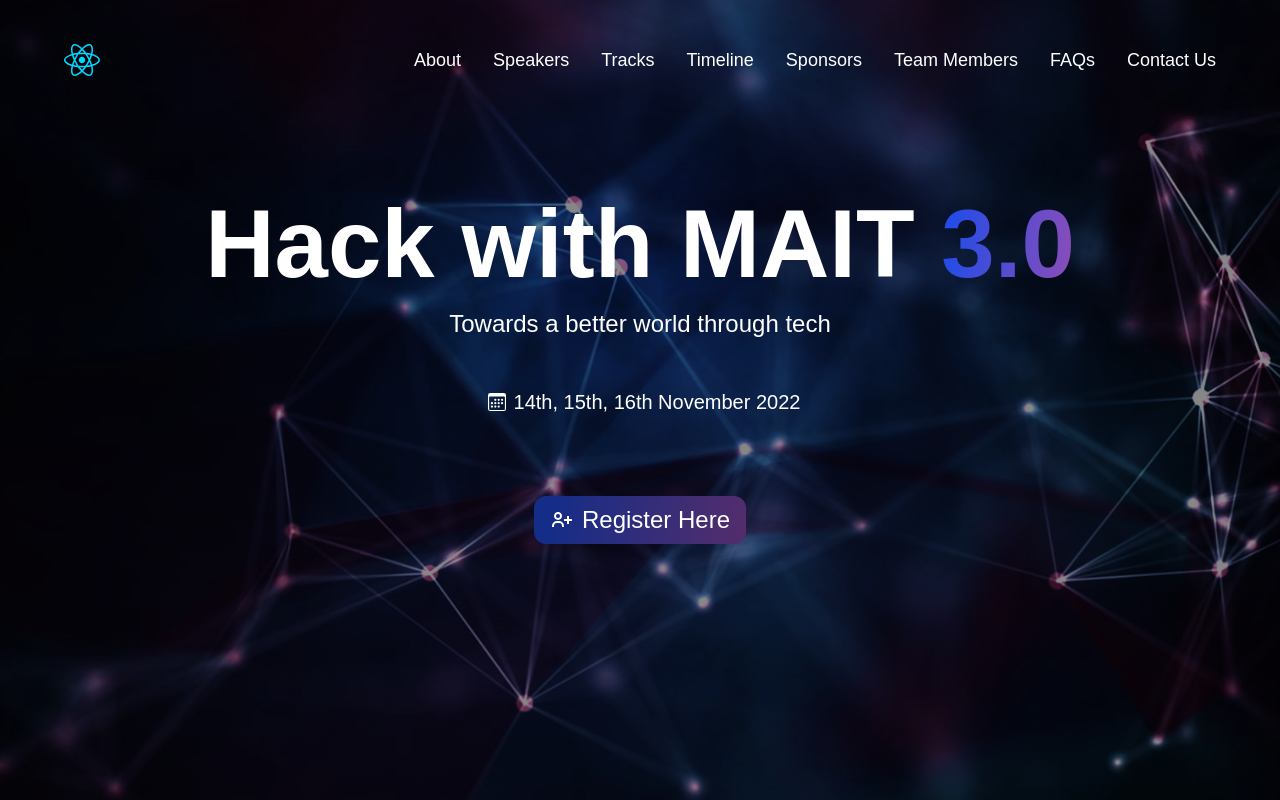
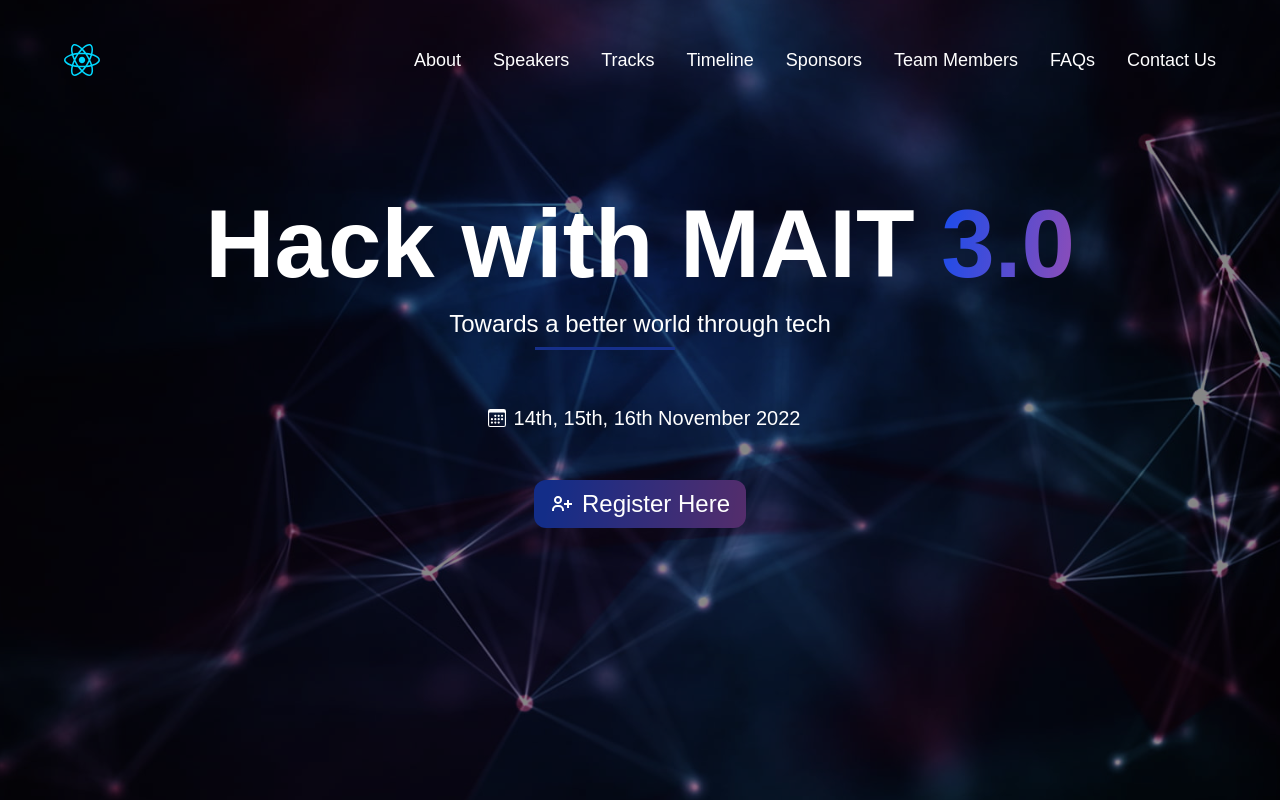
Before and after one commit to nawed2611/hackwithmait, a React (Vite) app: page / in a window 1280 px wide. Shown: the top 800 px of the page. Built offline with nearby package versions, Linux system fonts and the light colour scheme; a web font is replaced by a local one; what tw-elements would draw is missing.

Commit message:
Add changes

```diff
--- a/src/index.css
+++ b/src/index.css
@@ -40,7 +40,6 @@
 /* Track */
 ::-webkit-scrollbar-track {
   background: linear-gradient(99.17deg, #16308b 6.86%, #984db3 106.87%);
-
 }
 
 /* Handle */
@@ -50,6 +49,39 @@
 
 /* Handle on hover */
 ::-webkit-scrollbar-thumb:hover {
-
   background: #708790;
 }
+.svg-wrapper {
+  transform: translateY(-50%);
+}
+
+.svg-wrapper svg {
+  position: absolute;
+  top: 48%;
+}
+
+.shape {
+  fill: transparent;
+  stroke-dasharray: 140 540;
+  stroke-dashoffset: -474;
+  stroke-width: 6px;
+  stroke: #16308b;
+}
+
+@keyframes draw {
+  0% {
+    stroke-dasharray: 140 540;
+    stroke-dashoffset: -474;
+    stroke-width: 6px;
+  }
+  100% {
+    stroke-dasharray: 960;
+    stroke-dashoffset: 0;
+    stroke-width: 2px;
+  }
+}
+
+.svg-wrapper:hover .shape {
+  -webkit-animation: 0.5s draw linear forwards;
+  animation: 0.5s draw linear forwards;
+}
--- a/src/pages/Hero.jsx
+++ b/src/pages/Hero.jsx
@@ -9,7 +9,7 @@
 import { motion } from "framer-motion"
 
 const variants = {
-    open: { opacity: 1, x: 0 },
+    open: { opacity: 10, x: 0 },
     closed: { opacity: 0, x: "-100%" },
 }
 
@@ -37,11 +37,11 @@
                     </ul>
                     <button onClick={() => setIsOpen(isOpen => !isOpen)} className="visible sm:invisible absolute top-10 right-10"><GiHamburgerMenu size={20} /></button>
                     <motion.ul
-                        className='absolute top-0 left-0 w-screen h-screen bg-black flex flex-col items-center justify-center gap-8'
+                        className='absolute top-0 left-0 w-screen h-screen bg-black z-200 flex flex-col items-center justify-center gap-8'
                         animate={isOpen ? "open" : "closed"}
                         variants={variants}
                     >
-                        <button onClick={() => setIsOpen(isOpen => !isOpen)} className=""><AiFillCloseCircle size={20} /></button>
+                        <button onClick={() => setIsOpen(isOpen => !isOpen)} className=""><AiFillCloseCircle size={24} /></button>
                         {
                             navLinks.map((link, index) => {
                                 if (link === 'About Us')
@@ -59,15 +59,20 @@
             <img src={HeroBG} alt='Hero Background' className='absolute top-0 object-cover w-screen h-screen -z-10' />
             <motion.div
                 animate={{ y: -20 }}
-                transition={{ type: "spring", stiffness: 100 }}
-                className='flex flex-col items-center mt-14 sm:mt-24 justify-center'>
-                <h1 className='font-[800] text-center text-8xl'>Hack with MAIT <strong className='hero-text font-[800]'>3.0</strong></h1>
-                <p className='text-2xl mt-4'>Towards a better world through tech</p>
-                <div className='flex text-xl items-center justify-center mt-12'><BsCalendar3 size={18} className='mx-2' />{' '} <p>14th, 15th, 16th November 2022</p></div>
+                transition={{ type: "spring" }}
+                className={'flex flex-col items-center mt-14 sm:mt-24 justify-center' + (isOpen && ' blur-xl')}>
+                <h1 className='font-[800] text-center text-8xl text-wrapper'>Hack with MAIT <strong className='hero-text font-[800]'>3.0</strong></h1>
+                <div className='svg-wrapper'>
+                    <svg height="60" width="320" xmlns="http://www.w3.org/2000/svg">
+                        <rect className="shape" height="60" width="320" />
+                    </svg>
+                    <p className='text-2xl mt-16'>Towards a better world through tech</p>
+                </div>
+                <div className='flex text-xl items-center justify-center mt-12 sm:mt-4'><BsCalendar3 size={18} className='mx-2' />{' '} <p>14th, 15th, 16th November 2022</p></div>
                 <motion.button
                     whileHover={{ scale: 1.1 }}
                     whileTap={{ scale: 1 }}
-                    className='mt-6 sm:mt-20 flex items-center text-2xl  justify-center px-4 p-2 button-bg  rounded-xl'><BiUserPlus size={24} className='mr-2' />{' '}<p>Register Here</p></motion.button>
+                    className='mt-6 sm:mt-12 flex items-center text-2xl  justify-center px-4 p-2 button-bg  rounded-xl'><BiUserPlus size={24} className='mr-2' />{' '}<p>Register Here</p></motion.button>
             </motion.div>
         </div>
     )
```
